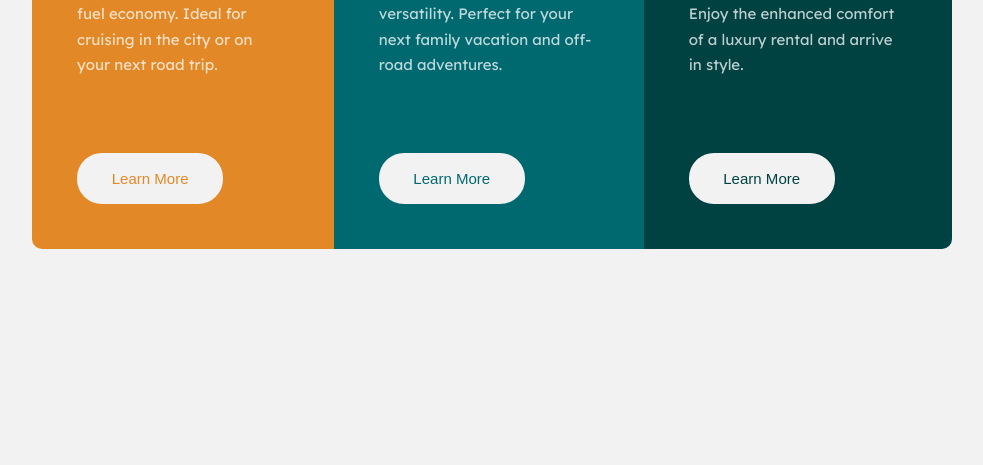
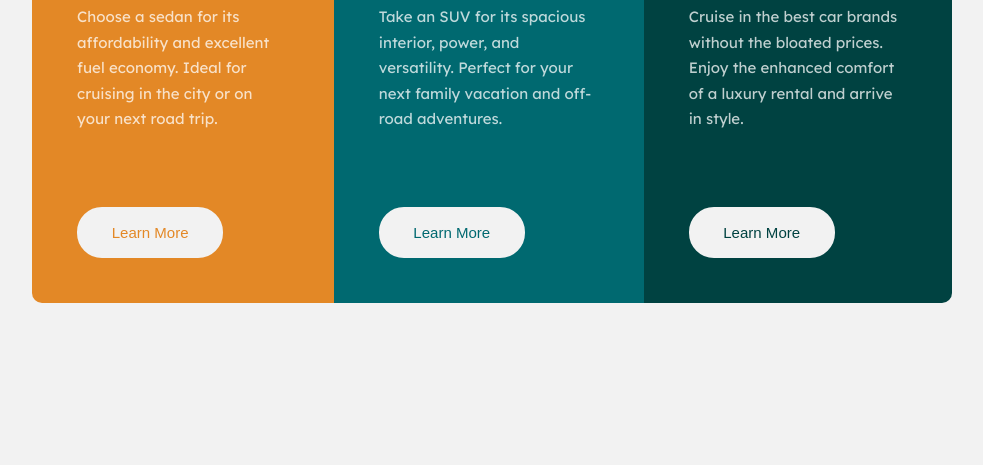
Before and after one commit to TheFranMan/3column-preview-card-component, a plain HTML site: page public/index.html in a window 1280 px wide. Shown: the part 351-816 px from the top of the page, without its empty margins (148-1131 px from the left). Drawn offline with Linux system fonts and the light colour scheme.

Commit message:
Cleaned up height

```diff
--- a/scss/styles.scss
+++ b/scss/styles.scss
@@ -22,17 +22,22 @@ body {
 }
 
 body {
+    min-height: 100%;
     display: flex;
     justify-content: center;
     align-items: center;
     background-color: $gray;
+
+    @media (min-width: $breakpoint) {
+        height: 100vh;
+    }
 
     main {
         max-width: 327px;
         border-radius: 10px;
         font-size: $fz-reg;
         color: $gray;
-        margin-top: 100px;
+        margin: 100px 0;
         font-family: 'Lexend Deca', sans-serif;
 
         @media (min-width: $breakpoint) {
```
Also changed, not shown: public/css/styles.css, 1 other file.
